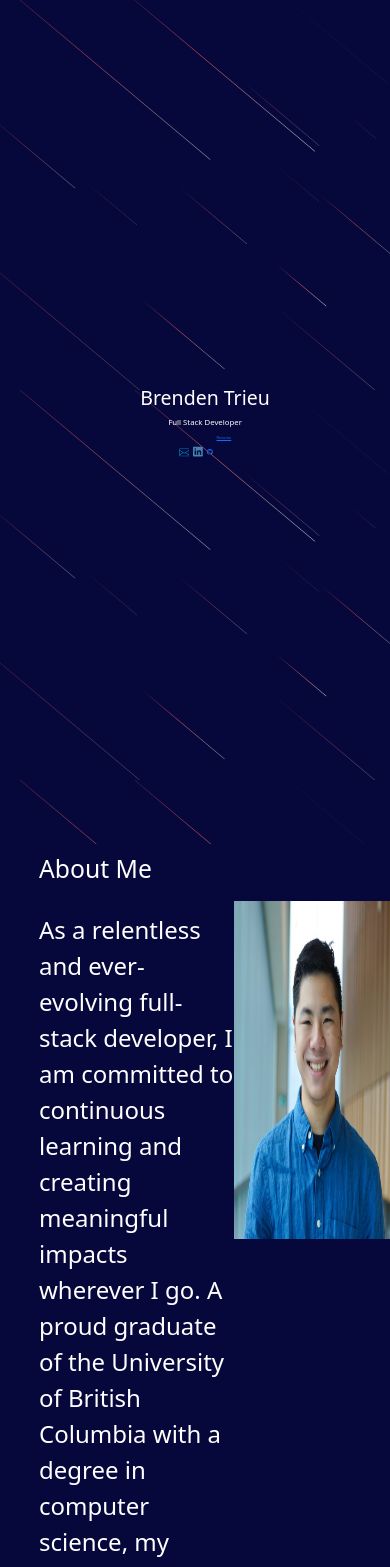
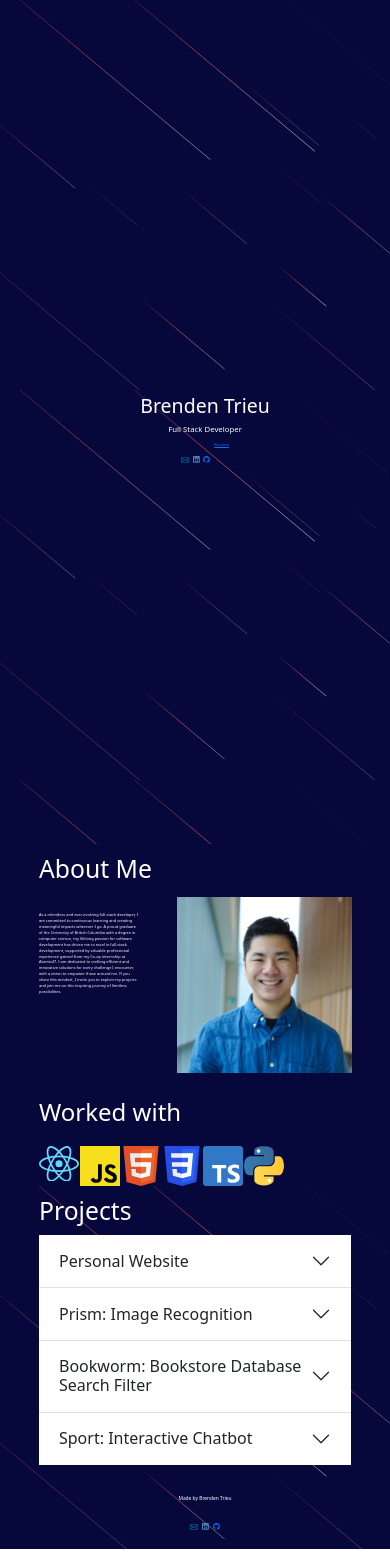
Before and after one commit to Brenden-Trieu/portfolio-website, a Next.js app: page / in a window 390 px wide. Shown: the top 1567 px of the page. Built offline with nearby package versions, Linux system fonts and the light colour scheme.

Commit message:
done just need responsive for mobile

```diff
--- a/src/app/segments/footer.tsx
+++ b/src/app/segments/footer.tsx
@@ -1,11 +1,18 @@
-import styles from "../styles/introSection.module.css";
+import styles from "../styles/footerSection.module.css";
+import LinkedIn from "../components/icons/linked_icons/LinkedIn";
+import Email from "../components/icons/linked_icons/Email";
+import Github from "../components/icons/linked_icons/Github";
 
 const Footer = () => {
   return (
     <div className={styles.section}>
       <div className={styles.introText}>
-        <h1>Brenden Trieu</h1>
-        <h3>Full Stack Developer</h3>
+        <h2>Made by Brenden Trieu</h2>
+        <div className={styles.iconTray}>
+          <Email />
+          <LinkedIn />
+          <Github />
+        </div>
       </div>
     </div>
   );
--- a/src/app/styles/aboutMeSection.module.css
+++ b/src/app/styles/aboutMeSection.module.css
@@ -10,7 +10,7 @@
 
 .mainContent p {
   max-width: 45ch;
-  font-size: 24px;
+  font-size: 1dvw;
 }
 
 .titleAndContent {
@@ -27,9 +27,9 @@
 
 .imgGallary {
   display: block;
-  max-width: 40dvw;
-  max-height: 40dvh;
-  margin-top: 2.5dvw;
+  max-width: 45dvw;
+  max-height: 45dvh;
+  margin-top: 1.5dvw;
   margin-left: auto;
   margin-right: auto;
 }
--- /dev/null
+++ b/src/app/styles/footerSection.module.css
@@ -0,0 +1,26 @@
+.introText {
+  color: white;
+  padding: 15px;
+  margin-left: 20px;
+  min-height: 10dvh;
+  display: flex;
+  flex-direction: column;
+  align-items: center;
+  justify-content: center;
+}
+
+.introText h2 {
+  font-size: 1.25dvw;
+}
+
+.iconTray {
+  display: flex;
+  justify-content: space-evenly;
+  gap: 1dvw;
+  min-width: auto;
+  background-color: transparent;
+}
+
+.iconTray a {
+  font-size: 1dvw;
+}
--- a/src/app/styles/linkedIcons.module.css
+++ b/src/app/styles/linkedIcons.module.css
@@ -4,8 +4,8 @@
 
 .linkedIn {
   color: steelblue;
-  width: 2.5dvw;
-  height: 2.5dvh;
+  width: 1.75dvw;
+  height: 1.75dvw;
   background: transparent;
 }
 
@@ -15,8 +15,8 @@
 
 .email {
   color: #0077b5;
-  width: 2.7dvw;
-  height: 2.7dvh;
+  width: 2dvw;
+  height: 2dvw;
   background: transparent;
 }
 
@@ -26,8 +26,8 @@
 
 .github {
   color: #0077b5;
-  width: 1.5dvw;
-  height: 1.5dvh;
+  width: 1.75dvw;
+  height: 1.75dvw;
   background: transparent;
 }
 
```
